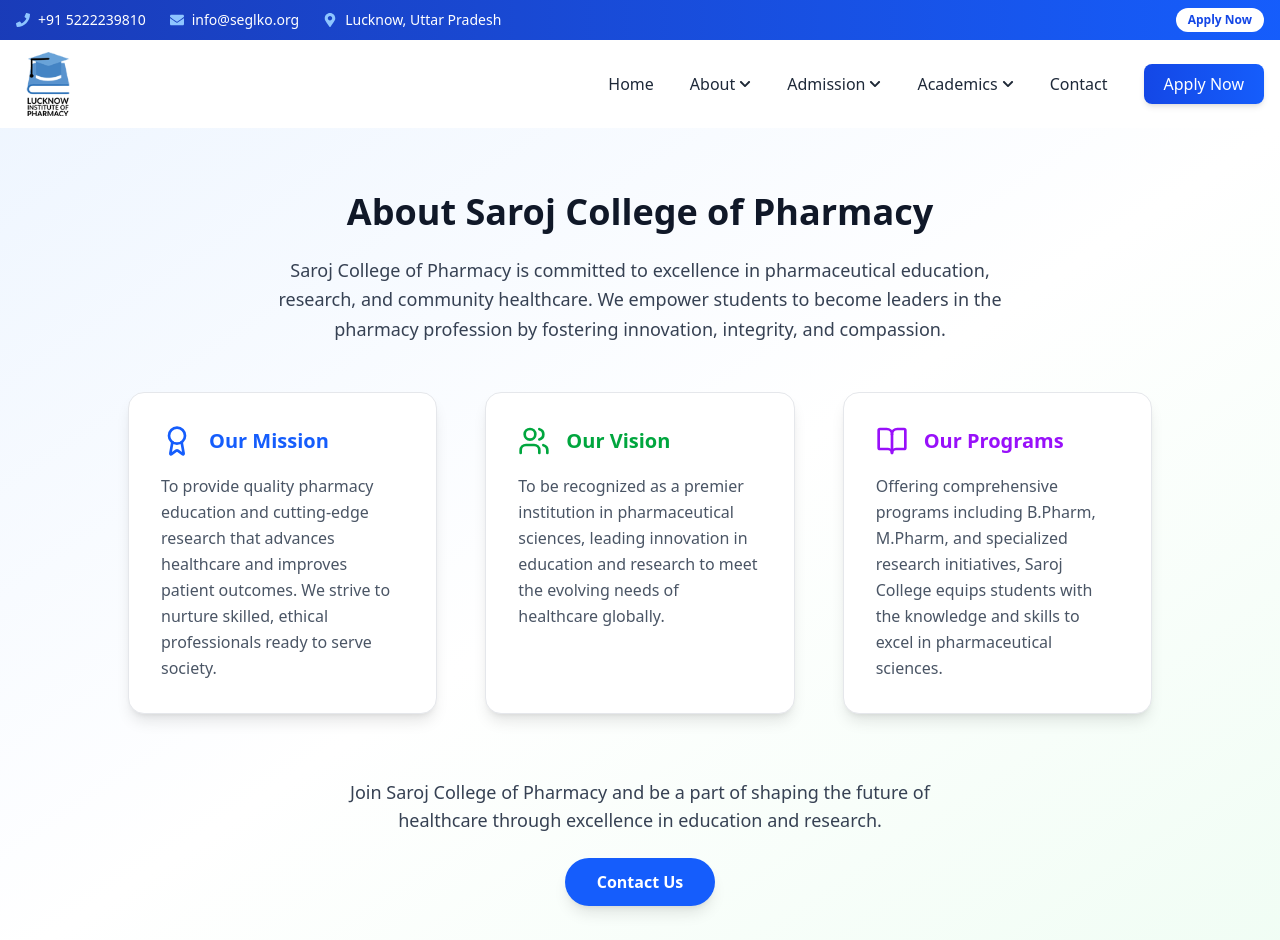
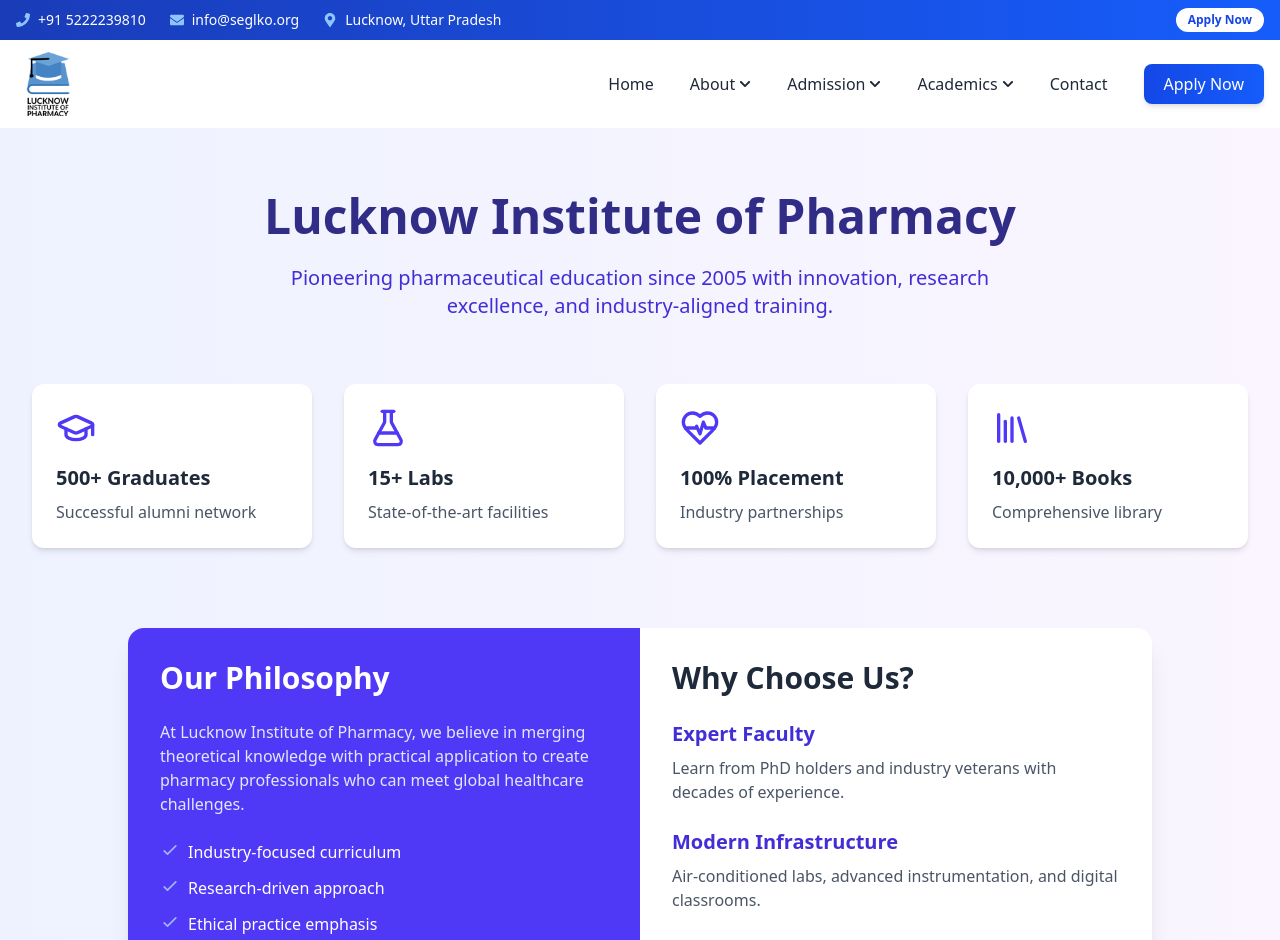
Before and after one commit to SarojEducationalGroup/lucknow-institute-pharmacy, a React (Vite) app in the folder lip/: page /about in a window 1280 px wide. Shown: the top 940 px of the page. Built offline with nearby package versions, Linux system fonts and the light colour scheme.

Commit message:
changed about us and chairman message

```diff
--- a/lip/src/pages/AboutUs.jsx
+++ b/lip/src/pages/AboutUs.jsx
@@ -1,76 +1,88 @@
 import React from "react";
-import { Users, Award, BookOpen } from "lucide-react";
+import { FlaskConical, GraduationCap, HeartPulse, Library } from "lucide-react";
 import Layout from "../components/Layout";
 
 export default function AboutUs() {
   return (
-    <Layout >
-    <section className="min-h-screen bg-gradient-to-br from-blue-50 via-white to-green-50 py-16 px-6 sm:px-12 lg:px-24">
-      <div className="max-w-5xl mx-auto">
-        {/* Heading */}
-        <h2 className="text-4xl font-extrabold text-gray-900 mb-6 text-center">
-          About Saroj College of Pharmacy
-        </h2>
+    <Layout>
+      <section className="min-h-screen bg-gradient-to-r from-indigo-50 to-purple-50 py-16 px-4 sm:px-8">
+        {/* Hero Section */}
+        <div className="max-w-6xl mx-auto text-center mb-16">
+          <h1 className="text-5xl font-bold text-indigo-900 mb-6">
+            Lucknow Institute of Pharmacy
+          </h1>
+          <p className="text-xl text-indigo-700 max-w-3xl mx-auto">
+            Pioneering pharmaceutical education since 2005 with innovation, research excellence, and industry-aligned training.
+          </p>
+        </div>
 
-        {/* Intro Paragraph */}
-        <p className="text-gray-700 text-lg leading-relaxed max-w-3xl mx-auto mb-12 text-center">
-          Saroj College of Pharmacy is committed to excellence in pharmaceutical education, research, and community healthcare.
-          We empower students to become leaders in the pharmacy profession by fostering innovation, integrity, and compassion.
-        </p>
+        {/* Features with Icons */}
+        <div className="max-w-7xl mx-auto grid gap-8 md:grid-cols-2 lg:grid-cols-4 mb-20">
+          {[
+            { icon: <GraduationCap className="w-10 h-10" />, title: "500+ Graduates", desc: "Successful alumni network" },
+            { icon: <FlaskConical className="w-10 h-10" />, title: "15+ Labs", desc: "State-of-the-art facilities" },
+            { icon: <HeartPulse className="w-10 h-10" />, title: "100% Placement", desc: "Industry partnerships" },
+            { icon: <Library className="w-10 h-10" />, title: "10,000+ Books", desc: "Comprehensive library" }
+          ].map((item, index) => (
+            <div key={index} className="bg-white p-6 rounded-xl shadow-md hover:shadow-lg transition">
+              <div className="text-indigo-600 mb-4">{item.icon}</div>
+              <h3 className="text-xl font-bold text-gray-800 mb-2">{item.title}</h3>
+              <p className="text-gray-600">{item.desc}</p>
+            </div>
+          ))}
+        </div>
 
-        {/* Content Grid */}
-        <div className="grid gap-12 lg:grid-cols-3">
-          {/* Mission */}
-          <div className="bg-white rounded-2xl shadow-lg p-8 border border-gray-200">
-            <div className="flex items-center gap-4 mb-4 text-blue-600">
-              <Award className="w-8 h-8" />
-              <h3 className="text-xl font-semibold">Our Mission</h3>
+        {/* About Content */}
+        <div className="max-w-5xl mx-auto bg-white rounded-2xl shadow-xl overflow-hidden">
+          <div className="md:flex">
+            <div className="md:w-1/2 bg-indigo-600 p-8 text-white">
+              <h2 className="text-3xl font-bold mb-6">Our Philosophy</h2>
+              <p className="mb-6 text-indigo-100">
+                At Lucknow Institute of Pharmacy, we believe in merging theoretical knowledge with practical application to create pharmacy professionals who can meet global healthcare challenges.
+              </p>
+              <ul className="space-y-3">
+                <li className="flex items-start">
+                  <svg className="h-5 w-5 text-indigo-300 mr-2" fill="none" viewBox="0 0 24 24" stroke="currentColor">
+                    <path strokeLinecap="round" strokeLinejoin="round" strokeWidth={2} d="M5 13l4 4L19 7" />
+                  </svg>
+                  <span>Industry-focused curriculum</span>
+                </li>
+                <li className="flex items-start">
+                  <svg className="h-5 w-5 text-indigo-300 mr-2" fill="none" viewBox="0 0 24 24" stroke="currentColor">
+                    <path strokeLinecap="round" strokeLinejoin="round" strokeWidth={2} d="M5 13l4 4L19 7" />
+                  </svg>
+                  <span>Research-driven approach</span>
+                </li>
+                <li className="flex items-start">
+                  <svg className="h-5 w-5 text-indigo-300 mr-2" fill="none" viewBox="0 0 24 24" stroke="currentColor">
+                    <path strokeLinecap="round" strokeLinejoin="round" strokeWidth={2} d="M5 13l4 4L19 7" />
+                  </svg>
+                  <span>Ethical practice emphasis</span>
+                </li>
+              </ul>
             </div>
-            <p className="text-gray-600 leading-relaxed">
-              To provide quality pharmacy education and cutting-edge research that advances healthcare and improves patient outcomes.
-              We strive to nurture skilled, ethical professionals ready to serve society.
-            </p>
-          </div>
-
-          {/* Vision */}
-          <div className="bg-white rounded-2xl shadow-lg p-8 border border-gray-200">
-            <div className="flex items-center gap-4 mb-4 text-green-600">
-              <Users className="w-8 h-8" />
-              <h3 className="text-xl font-semibold">Our Vision</h3>
+            <div className="md:w-1/2 p-8">
+              <h2 className="text-3xl font-bold text-gray-800 mb-6">Why Choose Us?</h2>
+              <div className="space-y-6">
+                <div>
+                  <h3 className="text-xl font-semibold text-indigo-700 mb-2">Expert Faculty</h3>
+                  <p className="text-gray-600">Learn from PhD holders and industry veterans with decades of experience.</p>
+                </div>
+                <div>
+                  <h3 className="text-xl font-semibold text-indigo-700 mb-2">Modern Infrastructure</h3>
+                  <p className="text-gray-600">Air-conditioned labs, advanced instrumentation, and digital classrooms.</p>
+                </div>
+                <div>
+                  <h3 className="text-xl font-semibold text-indigo-700 mb-2">Industry Connect</h3>
+                  <p className="text-gray-600">Regular workshops, guest lectures, and placement opportunities with leading pharma companies.</p>
+                </div>
+              </div>
             </div>
-            <p className="text-gray-600 leading-relaxed">
-              To be recognized as a premier institution in pharmaceutical sciences,
-              leading innovation in education and research to meet the evolving needs of healthcare globally.
-            </p>
-          </div>
-
-          {/* Programs */}
-          <div className="bg-white rounded-2xl shadow-lg p-8 border border-gray-200">
-            <div className="flex items-center gap-4 mb-4 text-purple-600">
-              <BookOpen className="w-8 h-8" />
-              <h3 className="text-xl font-semibold">Our Programs</h3>
-            </div>
-            <p className="text-gray-600 leading-relaxed">
-              Offering comprehensive programs including B.Pharm, M.Pharm, and specialized research initiatives,
-              Saroj College equips students with the knowledge and skills to excel in pharmaceutical sciences.
-            </p>
           </div>
         </div>
 
-        {/* CTA / Contact */}
-        <div className="mt-16 text-center">
-          <p className="text-gray-700 text-lg max-w-2xl mx-auto mb-6">
-            Join Saroj College of Pharmacy and be a part of shaping the future of healthcare through excellence in education and research.
-          </p>
-          <a
-            href="mailto:info@sarojpharmacy.edu.in"
-            className="inline-block bg-blue-600 text-white px-8 py-3 rounded-full font-semibold shadow-lg hover:bg-blue-700 transition"
-          >
-            Contact Us
-          </a>
-        </div>
-      </div>
-    </section>
+
+      </section>
     </Layout>
   );
 }
--- a/lip/src/pages/ChairmanMessage.jsx
+++ b/lip/src/pages/ChairmanMessage.jsx
@@ -48,7 +48,7 @@
               Mr. Sunil Singh
             </h2>
             <p className="text-blue-600 font-semibold text-xl mt-2 text-center lg:text-left">
-              Chairman, Saroj College of Pharmacy
+              Chairman, Lucknow Institute of Pharmacy
             </p>
           </div>
 
--- a/lip/src/pages/VisionMissionValues.jsx
+++ b/lip/src/pages/VisionMissionValues.jsx
@@ -12,7 +12,7 @@
           <div className="text-center">
             <div className="flex justify-center items-center mb-4">
               <GraduationCap className="h-12 w-12 text-blue-600 mr-3" />
-              <h1 className="text-4xl font-bold text-gray-900">Saroj College of Pharmacy</h1>
+              <h1 className="text-4xl font-bold text-gray-900">Lucknow Institute of Pharmacy</h1>
             </div>
             <p className="text-xl text-gray-600 max-w-3xl mx-auto">
               Empowering future pharmacists through excellence in education, research, and healthcare innovation
```
Also changed, not shown: 1 other file (tests, documents, lock files or other folders).
